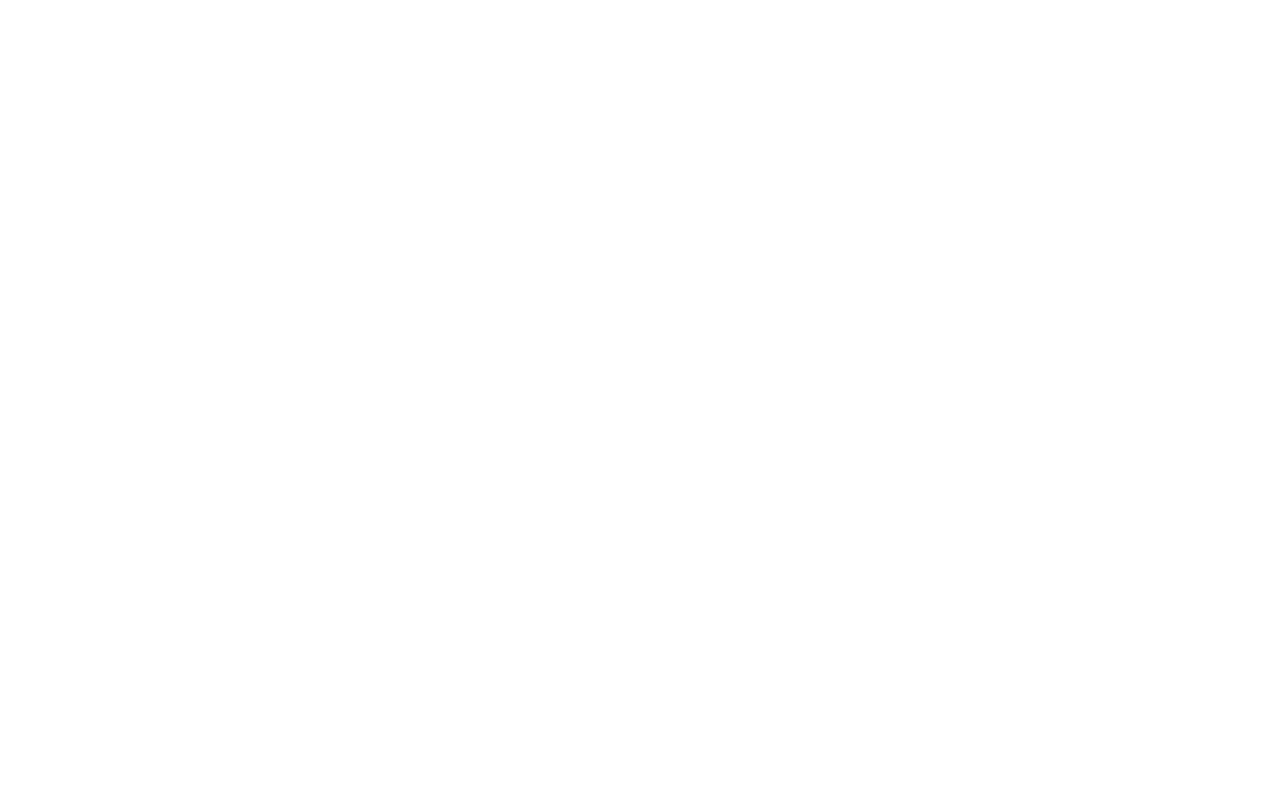
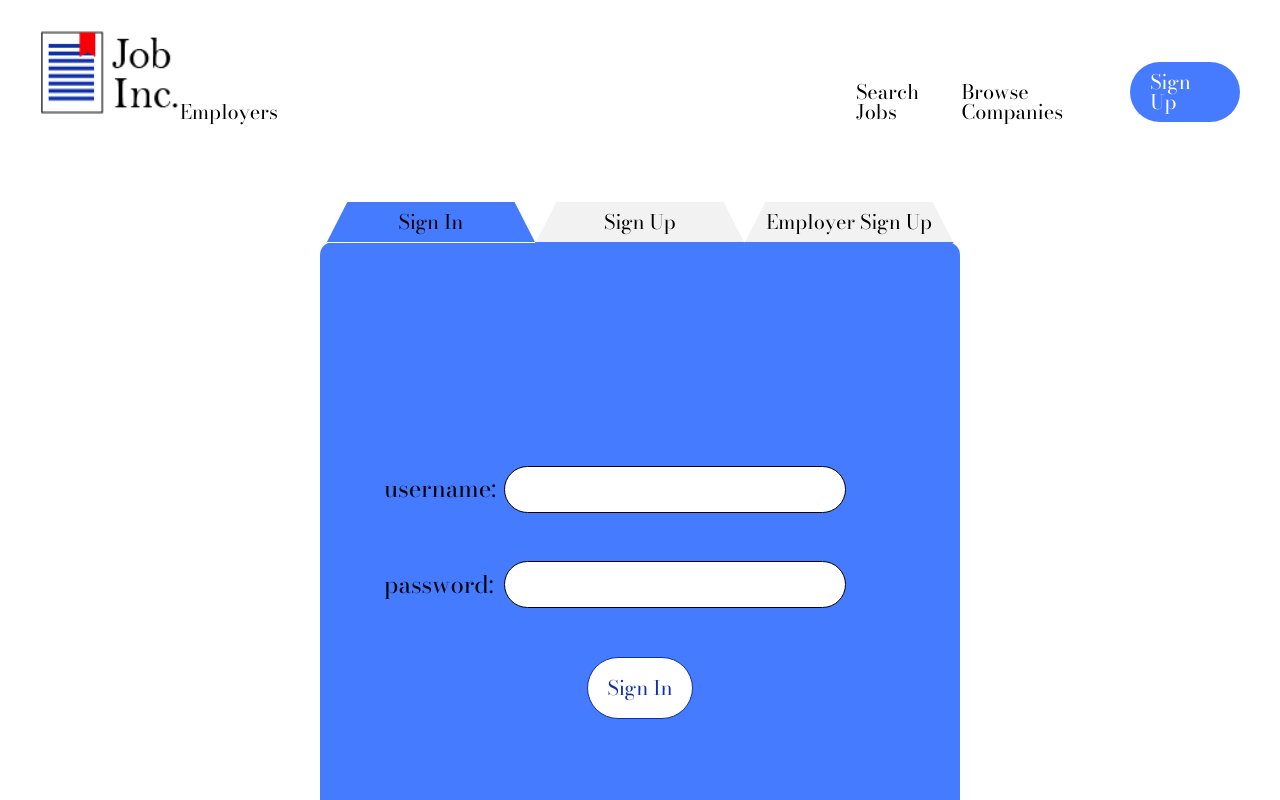
Before and after one commit to BedeMS/Job-Inc, a React (Create React App) app: page /auth in a window 1280 px wide. Built offline with nearby package versions, Linux system fonts and the light colour scheme.

Commit message:
Auth page changed with handleClick to display Active, Registration display proper page based on prop  from Auth

```diff
--- a/src/components/Registration/Registration.js
+++ b/src/components/Registration/Registration.js
@@ -5,12 +5,17 @@
 import EmployerSignUp from "./EmployerSignUp/EmployerSignUp";
 import classes from "./Registration.module.css";
 
-function Registration(props) {
-  return (
-    <div className={classes.Registration}>
-      <SignUp />
-    </div>
-  );
+function Registration({auth}) {
+  const displayAuth = () => {
+    if(auth === "Sign In") {
+      return <SignIn />;
+    } else if (auth === "Sign Up") {
+      return <SignUp />;
+    } else {
+      return <EmployerSignUp />;
+    }
+  };
+  return <div className={classes.Registration}>{displayAuth()}</div>;
 }
 
 export default Registration;
--- a/src/containers/App/App.js
+++ b/src/containers/App/App.js
@@ -1,4 +1,3 @@
-// import employerData, { createJobs, featuredArr } from "../../data/data";
 import { DataProvider } from "../../context/companies.context";
 import JobListings from "../JobListings/JobListings";
 import Home from "../Home/Home";
@@ -17,48 +16,6 @@
 library.add(far, fab, fas, faBookmark);
 
 function App(props) {
-  // handleSave(id) {
-  //   const newData = this.state.companies.map((el) => {
-  //     el.jobs = el.jobs.map((el) =>
-  //       el.id === id ? { ...el, saved: !el.saved } : el
-  //     );
-  //     return el;
-  //   });
-
-  //   this.jobs = this.jobs.map((el) =>
-  //     el.id === id ? { ...el, saved: !el.saved } : el
-  //   );
-  //   this.featuredJobs = this.featuredJobs.map((el) =>
-  //     el.id === id ? { ...el, saved: !el.saved } : el
-  //   );
-  //   this.setState({ companies: newData });
-  // }
-
-  // handleFollow(id) {
-  //   const newData = this.state.companies.map((el) => {
-  //     if (el.id === id) {
-  //       return { ...el, follow: !el.follow };
-  //     }
-  //     return el;
-  //   });
-  //   this.setState({ companies: newData });
-  // }
-
-  // handleSubmit(job) {
-  //   const newData = this.state.companies.map((el) => {
-  //     if (el.name === "Job Inc") {
-  //       job.company = el.name;
-  //       job.logo = el.logo;
-  //       job.companyId = el.id;
-  //       el.jobs.push(job);
-  //       return el;
-  //     }
-  //     return el;
-  //   });
-
-  //   this.setState({ companies: newData });
-  // }
-
   return (
     <DataProvider>
       <Switch>
@@ -77,15 +34,10 @@
         <Route
           exact
           path="/employers"
-          render={(routeprops) => (
-            <Dashboard
-              {...routeprops}
-            />
-          )}
+          render={(routeprops) => <Dashboard {...routeprops} />}
         />
-        {/*
         <Route exact path="/auth" render={() => <Auth />} />
-        <Route render={() => <NotFound />} /> */}
+        <Route render={() => <NotFound />} />
       </Switch>
     </DataProvider>
   );
--- a/src/containers/Auth/Auth.js
+++ b/src/containers/Auth/Auth.js
@@ -1,26 +1,51 @@
-import React, { Component } from "react";
+import React, { useState } from "react";
 import Header from "../../components/Header/Header";
 import Registration from "../../components/Registration/Registration";
 import classes from "./Auth.module.css";
 
-class User extends Component {
-  render() {
+function User(props) {
+  const [state, setstate] = useState("Sign In");
+  const handleClick = (e) => {
+    if (e.target.textContent === "Sign In") {
+      setstate("Sign In");
+    } else if (e.target.textContent === "Sign Up") {
+      setstate("Sign Up");
+    } else {
+      setstate("Employer Sign Up");
+    }
+  };
   return (
     <div className={classes.Auth}>
       <Header />
       <div className={classes.Auth__registration}>
-          <div className={classes.Auth__registration__type}>
-            <p className={`${classes.Auth__signIn} ${classes.active}`}>Sign In</p>
-            <p className={`${classes.Auth__signUp}`}>
+        <div className={classes.Auth__registration__type} onClick={handleClick}>
+          <p
+            className={`${classes.Auth__signIn} ${
+              state === "Sign In" ? classes.active : ""
+            }`}
+          >
+            Sign In
+          </p>
+          <p
+            className={`${classes.Auth__signUp} ${
+              state === "Sign Up" ? classes.active : ""
+            }`}
+          >
             Sign Up
           </p>
-            <p className={classes.Auth__employerSignUp}>Employer Sign Up</p>
+          <p
+            className={`${classes.Auth__employerSignUp} ${
+              state === "Employer Sign Up" ? classes.active : ""
+            }`}
+          >
+            Employer Sign Up
+          </p>
         </div>
-          <Registration />
+
+        <Registration auth={state} />
       </div>
     </div>
   );
 }
-}
 
 export default User;
```
Lines whose indentation alone changed are shown as unchanged.
